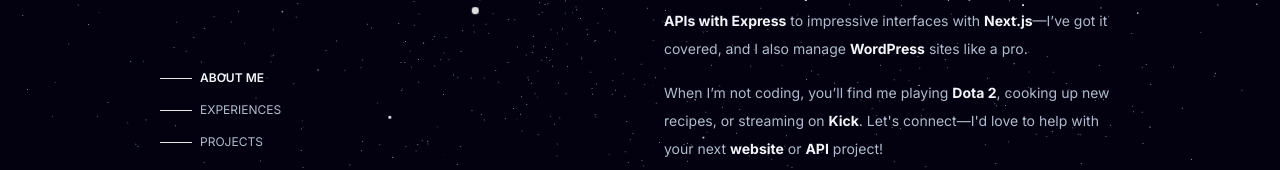
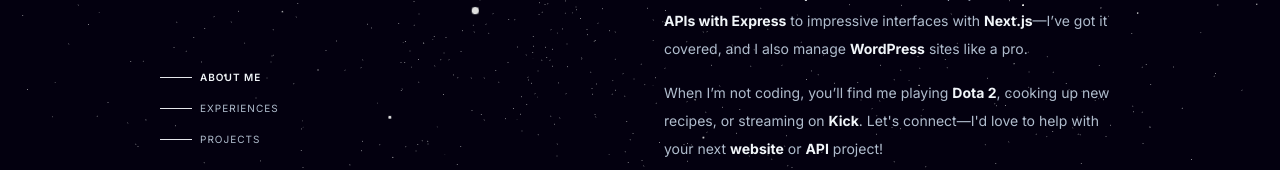
Before and after one commit to devstar969/devstar-portfolio, a Next.js app: page / in a window 1280 px wide. Shown: the part 378-548 px from the top of the page. Built offline with nearby package versions, Linux system fonts and the light colour scheme.

Commit message:
style: style changes on TableOfContents component

```diff
--- a/src/app/components/TableOfContents.tsx
+++ b/src/app/components/TableOfContents.tsx
@@ -64,7 +64,7 @@ export default function TableOfContents() {
             variants={slideInFromLeft(0.9)}
             initial="hidden"
             animate="visible"
-            className="w-full"
+            className="w-full hidden lg:block"
         >
             {siteConfig.sections.tableOfContents.map((section, index) => (
                 <Link
@@ -78,7 +78,7 @@ export default function TableOfContents() {
                     <hr className={`w-8 h-[1px] transition-all duration-300 ${
                         activeSection === section.id ? "w-16 bg-slate-100" : "bg-slate-350 group-hover:w-16"
                     }`} />
-                    <span className={`transition-all duration-300 text-xs ${
+                    <span className={`transition-all duration-300 text-[10px] tracking-widest ${
                         activeSection === section.id ? "text-slate-100 font-semibold" : "text-slate-350 group-hover:text-slate-100"
                     }`}>
                         {section.label}
```
